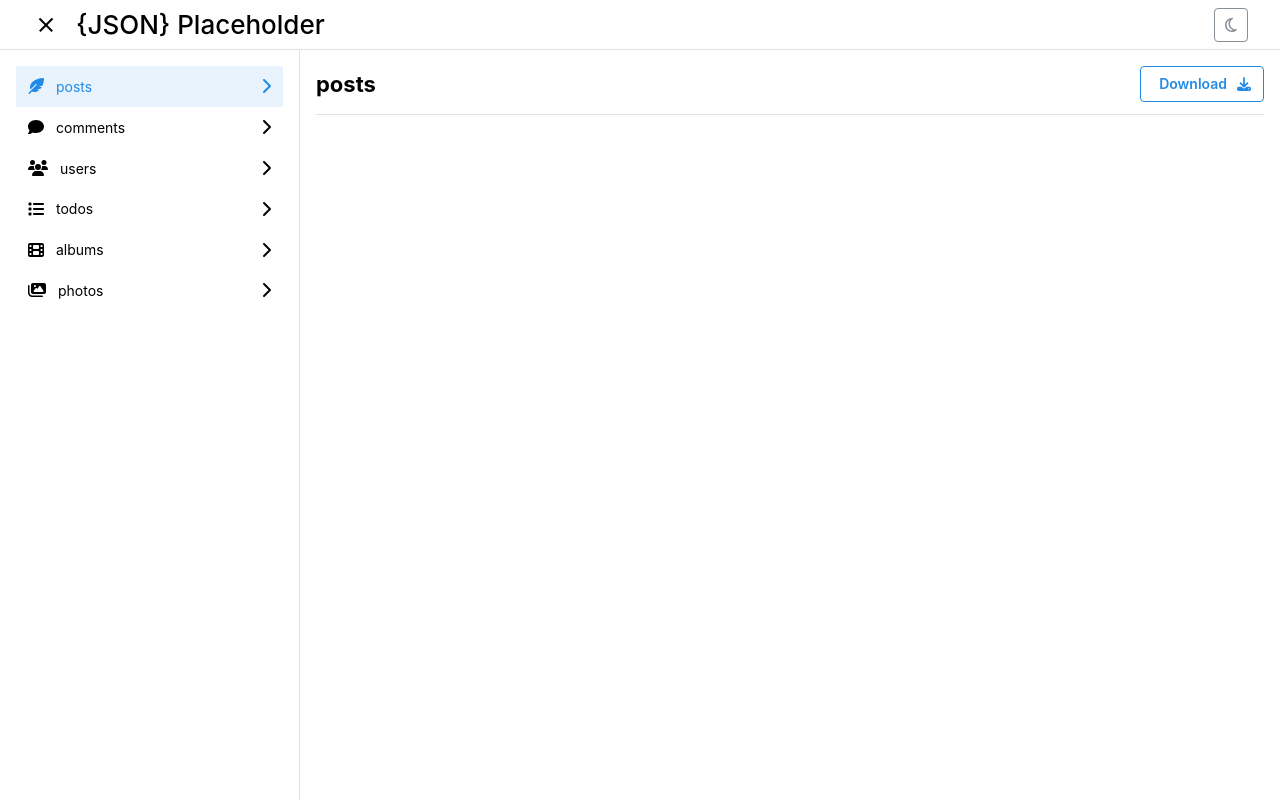
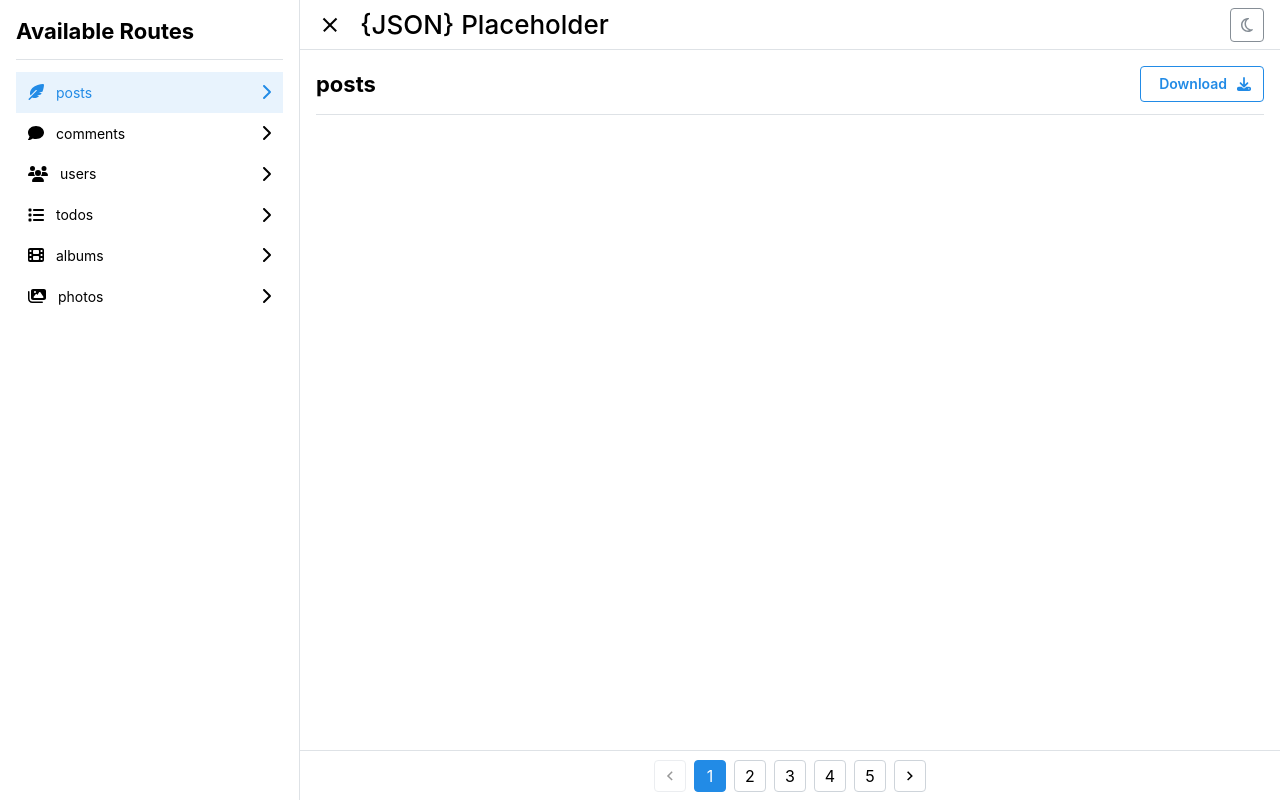
Before and after one commit to leykun-gizaw/json_placeholder_project, a React (Vite) app: page / in a window 1280 px wide. Built offline with nearby package versions, Linux system fonts and the light colour scheme; data requests are answered from the project's data file.

Commit message:
refactor(AppShell): Move fetch to parent for pagination
Move fetch logic to parent (AppShell) to make it available for Pagination calculation on the footer.
Refactor typing to accomodate the new fetch style.

```diff
--- a/src/components/ApplicationShell.tsx
+++ b/src/components/ApplicationShell.tsx
@@ -3,7 +3,9 @@
   AppShell,
   Burger,
   Center,
+  Divider,
   Flex,
+  Pagination,
   Title,
   useMantineColorScheme,
 } from "@mantine/core";
@@ -13,8 +15,24 @@
 import { useState } from "react";
 import NavRoutes from "./Navigation/NavRoutes.tsx";
 import useFetchData from "../hooks/useFetchData.ts";
-import { Route } from "../definitions.ts";
+import {
+  Album,
+  Comment,
+  Photo,
+  Post,
+  Route,
+  Todo,
+  UserType,
+} from "../definitions.ts";
 import MainView from "./Main/MainView.tsx";
+
+type MainViewDataType =
+  | Array<UserType>
+  | Array<Post>
+  | Array<Comment>
+  | Array<Album>
+  | Array<Photo>
+  | Array<Todo>;
 
 function ApplicationShell() {
   const [mobileOpened, { toggle: toggleMobile }] = useDisclosure();
@@ -24,6 +42,9 @@
 
   const { data: routes } = useFetchData<Route[]>(
     "http://localhost:3000/available-routes",
+  );
+  const { data: mainViewData } = useFetchData<MainViewDataType>(
+    routes[activeRouteIndex]?.href,
   );
 
   const handleColorScheme = () => {
@@ -39,10 +60,12 @@
         collapsed: { mobile: !mobileOpened, desktop: !desktopOpened },
       }}
       padding="md"
+      footer={{ height: 50 }}
+      layout={"alt"}
     >
       <AppShell.Header>
         <Center h={"100%"}>
-          <Flex justify={"space-between"} w={"95%"} gap="md">
+          <Flex justify={"space-between"} w={"100%"} gap="md" mx={"md"}>
             <Center>
               <Flex align={"center"} gap="md">
                 <Burger
@@ -79,6 +102,8 @@
       </AppShell.Header>
 
       <AppShell.Navbar p="md">
+        <Title order={3}>Available Routes</Title>
+        <Divider my={"sm"} />
         <NavRoutes
           routes={routes}
           activeRouteIndex={activeRouteIndex}
@@ -87,8 +112,13 @@
       </AppShell.Navbar>
 
       <AppShell.Main>
-        <MainView route={routes[activeRouteIndex]} />
+        <MainView route={routes[activeRouteIndex]} data={mainViewData} />
       </AppShell.Main>
+      <AppShell.Footer py={"md"}>
+        <Center h={"100%"}>
+          <Pagination total={mainViewData.length / 20} />
+        </Center>
+      </AppShell.Footer>
     </AppShell>
   );
 }
--- a/src/components/Main/AlbumsComponent.tsx
+++ b/src/components/Main/AlbumsComponent.tsx
@@ -1,10 +1,11 @@
-import { Route } from "../../definitions.ts";
+import { Album } from "../../definitions.ts";
 import React from "react";
 
 interface AlbumsComponentProps {
-  route: Route;
+  albums: Album[];
 }
 const AlbumsComponent: React.FC<AlbumsComponentProps> = (props) => {
+  console.log(props.albums);
   return <></>;
 };
 
--- a/src/components/Main/CommentsComponent.tsx
+++ b/src/components/Main/CommentsComponent.tsx
@@ -1,10 +1,11 @@
-import { Route } from "../../definitions.ts";
+import { Comment } from "../../definitions.ts";
 import React from "react";
 
 interface CommentsComponentProps {
-  route: Route;
+  comments: Comment[];
 }
 const CommentsComponent: React.FC<CommentsComponentProps> = (props) => {
+  console.log(props.comments);
   return <></>;
 };
 
--- a/src/components/Main/MainView.tsx
+++ b/src/components/Main/MainView.tsx
@@ -1,4 +1,12 @@
-import { Route } from "../../definitions.ts";
+import {
+  Album,
+  Comment,
+  Photo,
+  Post,
+  Route,
+  Todo,
+  UserType,
+} from "../../definitions.ts";
 import React from "react";
 import { Button, Divider, Flex, Title } from "@mantine/core";
 import { FontAwesomeIcon } from "@fortawesome/react-fontawesome";
@@ -12,6 +20,13 @@
 
 interface MainViewProps {
   route: Route;
+  data:
+    | Array<UserType>
+    | Array<Post>
+    | Array<Comment>
+    | Array<Album>
+    | Array<Photo>
+    | Array<Todo>;
 }
 
 const MainView: React.FC<MainViewProps> = (props) => {
@@ -19,22 +34,24 @@
 
   switch (props.route?.name) {
     case "posts":
-      chosenComponent = <PostsComponent route={props.route} />;
+      chosenComponent = <PostsComponent posts={props.data as Post[]} />;
       break;
     case "comments":
-      chosenComponent = <CommentsComponent route={props.route} />;
+      chosenComponent = (
+        <CommentsComponent comments={props.data as Comment[]} />
+      );
       break;
     case "users":
-      chosenComponent = <UsersComponent route={props.route} />;
+      chosenComponent = <UsersComponent users={props.data as UserType[]} />;
       break;
     case "todos":
-      chosenComponent = <TodosComponent route={props.route} />;
+      chosenComponent = <TodosComponent todos={props.data as Todo[]} />;
       break;
     case "albums":
-      chosenComponent = <AlbumsComponent route={props.route} />;
+      chosenComponent = <AlbumsComponent albums={props.data as Album[]} />;
       break;
     case "photos":
-      chosenComponent = <PhotosComponent route={props.route} />;
+      chosenComponent = <PhotosComponent photos={props.data as Photo[]} />;
       break;
   }
   return (
--- a/src/components/Main/PhotosComponent.tsx
+++ b/src/components/Main/PhotosComponent.tsx
@@ -1,10 +1,11 @@
-import { Route } from "../../definitions.ts";
+import { Photo } from "../../definitions.ts";
 import React from "react";
 
 interface PhotosComponentProps {
-  route: Route;
+  photos: Photo[];
 }
 const PhotosComponent: React.FC<PhotosComponentProps> = (props) => {
+  console.log(props.photos);
   return <></>;
 };
 
--- a/src/components/Main/PostsComponent.tsx
+++ b/src/components/Main/PostsComponent.tsx
@@ -1,10 +1,11 @@
-import { Route } from "../../definitions.ts";
+import { Post } from "../../definitions.ts";
 import React from "react";
 
 interface PostsCommentProps {
-  route: Route;
+  posts: Post[];
 }
 const PostsComponent: React.FC<PostsCommentProps> = (props) => {
+  console.log(props.posts);
   return <></>;
 };
 
--- a/src/components/Main/TodosComponent.tsx
+++ b/src/components/Main/TodosComponent.tsx
@@ -1,10 +1,11 @@
-import { Route } from "../../definitions.ts";
+import { Todo } from "../../definitions.ts";
 import React from "react";
 
 interface TodosComponentProps {
-  route: Route;
+  todos: Todo[];
 }
 const TodosComponent: React.FC<TodosComponentProps> = (props) => {
+  console.log(props.todos);
   return <></>;
 };
 
--- a/src/components/Main/UsersComponent.tsx
+++ b/src/components/Main/UsersComponent.tsx
@@ -1,6 +1,5 @@
-import { Route, UserType } from "../../definitions.ts";
+import { UserType } from "../../definitions.ts";
 import React, { useState } from "react";
-import useFetchData from "../../hooks/useFetchData.ts";
 import { Button, Drawer, ScrollArea, Table } from "@mantine/core";
 import { FontAwesomeIcon } from "@fortawesome/react-fontawesome";
 import { faChevronCircleRight } from "@fortawesome/free-solid-svg-icons";
@@ -8,12 +7,12 @@
 import UserDetails from "./UserDetails.tsx";
 
 interface UsersComponentProps {
-  route: Route;
+  users: UserType[];
 }
 const UsersComponent: React.FC<UsersComponentProps> = (props) => {
+  const users = props.users;
   const [drawerOpened, { open, close }] = useDisclosure(false);
   const [drawerDetails, setDrawerDetails] = useState<UserType>({} as UserType);
-  const { data: users } = useFetchData<UserType[]>(props.route.href);
 
   const handleDrawerOpen = (usr: UserType) => {
     setDrawerDetails(usr);
```
Also changed, not shown: src/definitions.ts (+21 -0 lines).
